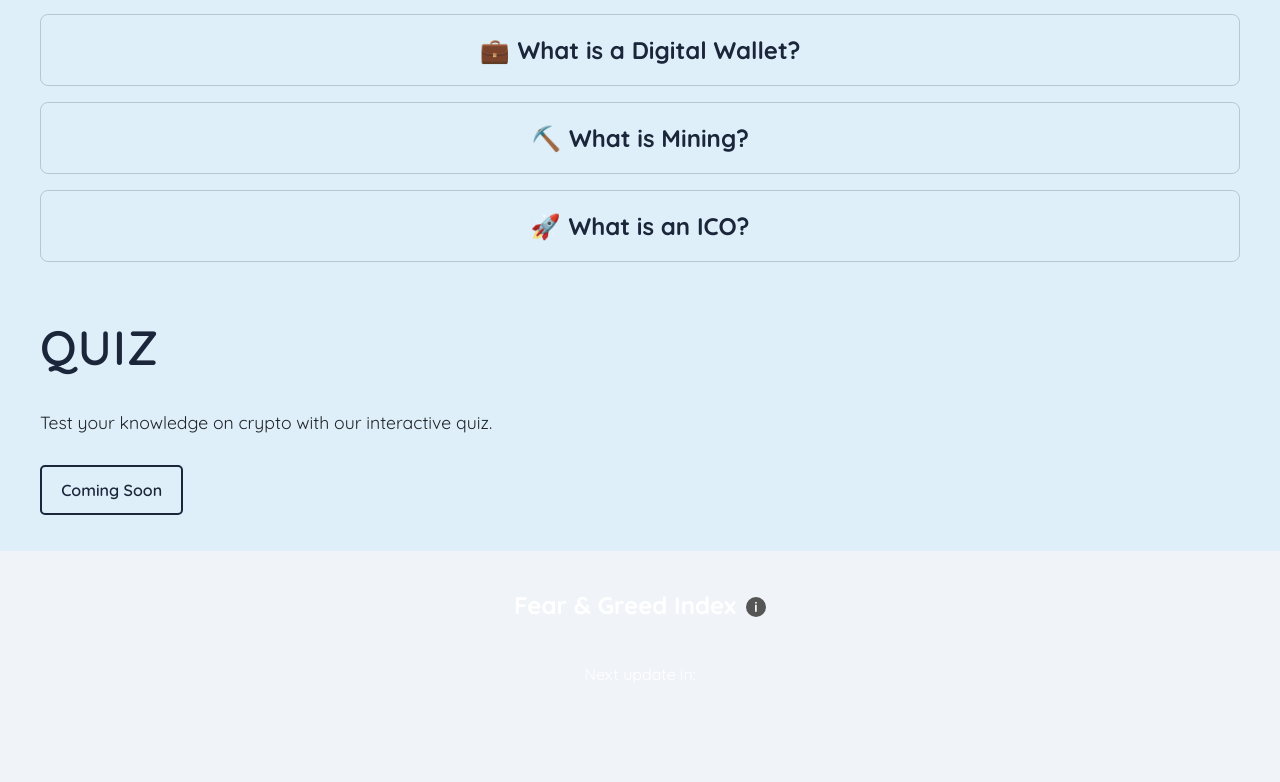
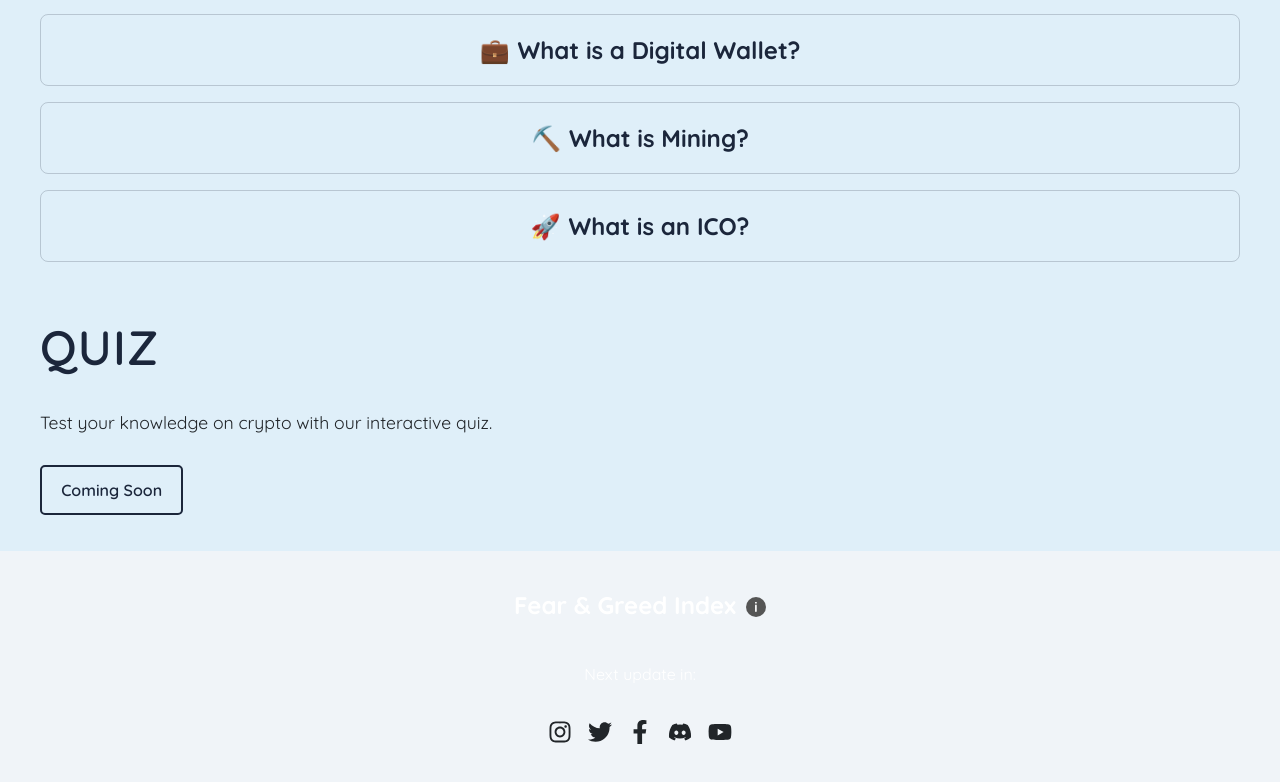
Before and after one commit to SMelidoni/coinpulse-crypto-app, a React (Create React App) app: page / in a window 1280 px wide. Shown: the part 2570-3352 px from the top of the page. Before the commit the page ends 3306 px from the top, so only its background shows below. Built offline with nearby package versions, Linux system fonts and the light colour scheme; no server answers.

Commit message:
Added footer social icons w/ styling

```diff
--- a/package.json
+++ b/package.json
@@ -17,6 +17,7 @@
 		"dompurify": "^3.0.5",
 		"react": "^18.2.0",
 		"react-dom": "^18.2.0",
+		"react-icons": "^4.11.0",
 		"react-router-dom": "^6.15.0",
 		"react-scripts": "5.0.1",
 		"react-scroll": "^1.8.9",
--- a/src/App.tsx
+++ b/src/App.tsx
@@ -9,7 +9,6 @@ import Market from './pages/market/market.component';
 import Learn from './pages/learn/learn.component';
 import FearGreedIndex from './components/fear-greed-index/fear-greed-index.component';
 import CryptoDetail from './components/crypto-detail/crypto-detail.component';
-import Footer from './pages/footer/footer.component';
 
 function AppContent() {
 	return (
@@ -26,7 +25,6 @@ function AppContent() {
 							<Market />
 							<Learn />
 							<FearGreedIndex />
-							<Footer />
 						</>
 					}
 				/>
--- a/src/components/fear-greed-index/fear-greed-index.component.tsx
+++ b/src/components/fear-greed-index/fear-greed-index.component.tsx
@@ -2,6 +2,7 @@ import './fear-greed-index.styles.scss';
 
 import React, { useEffect, useState, useCallback } from 'react';
 import axios from 'axios';
+import Footer from '../../pages/footer/footer.component';
 
 type FearGreedData = {
 	value: string;
@@ -82,6 +83,8 @@ const FearGreedIndex = () => {
 				<p>{data?.value_classification}</p>
 			</div>
 			{countDown !== null && <div>Next update in: {timeInHMS(countDown)}</div>}
+			<br></br>
+			<Footer />
 		</div>
 	);
 };
--- a/src/pages/footer/footer.component.tsx
+++ b/src/pages/footer/footer.component.tsx
@@ -1,11 +1,57 @@
 import './footer.styles.scss';
 
-import React from 'react';
+import React, { FC } from 'react';
+import {
+	FaInstagram,
+	FaTwitter,
+	FaFacebookF,
+	FaDiscord,
+	FaYoutube,
+} from 'react-icons/fa';
 
-const Footer = () => {
+const socialLinks = [
+	{
+		name: 'Instagram',
+		icon: <FaInstagram />,
+		link: 'http://localhost:3000/',
+	},
+	{
+		name: 'Twitter',
+		icon: <FaTwitter />,
+		link: 'http://localhost:3000/',
+	},
+	{
+		name: 'Facebook',
+		icon: <FaFacebookF />,
+		link: 'http://localhost:3000/',
+	},
+	{
+		name: 'Discord',
+		icon: <FaDiscord />,
+		link: 'http://localhost:3000/',
+	},
+	{
+		name: 'YouTube',
+		icon: <FaYoutube />,
+		link: 'http://localhost:3000/',
+	},
+];
+
+const Footer: FC = () => {
 	return (
 		<section id='social' className='footer-section'>
-			<div className='footer-container'></div>
+			<div className='footer-container'>
+				{socialLinks.map((link) => (
+					<a
+						key={link.name}
+						href={link.link}
+						className='social-icon-link'
+						aria-label={link.name}
+					>
+						{link.icon}
+					</a>
+				))}
+			</div>
 		</section>
 	);
 };
--- a/src/pages/footer/footer.styles.scss
+++ b/src/pages/footer/footer.styles.scss
@@ -2,7 +2,6 @@
 
 .footer-section {
 	align-items: center;
-	background-color: $background-primary;
 	display: flex;
 	flex-direction: column;
 	justify-content: center;
@@ -11,8 +10,20 @@
 	.footer-container {
 		align-items: center;
 		display: flex;
-		flex-direction: column;
+		flex-direction: row;
 		justify-content: center;
-		text-align: center;
+		gap: 1rem;
+
+		.social-icon-link {
+			color: $primary-text-color;
+			font-size: 1.5rem;
+			transition: color 0.3s ease, transform 0.3s ease;
+			transform: scale(1);
+
+			&:hover {
+				color: $secondary-color;
+				transform: scale(1.1);
+			}
+		}
 	}
 }
```
Also changed, not shown: 1 other file (tests, documents, lock files or other folders).
